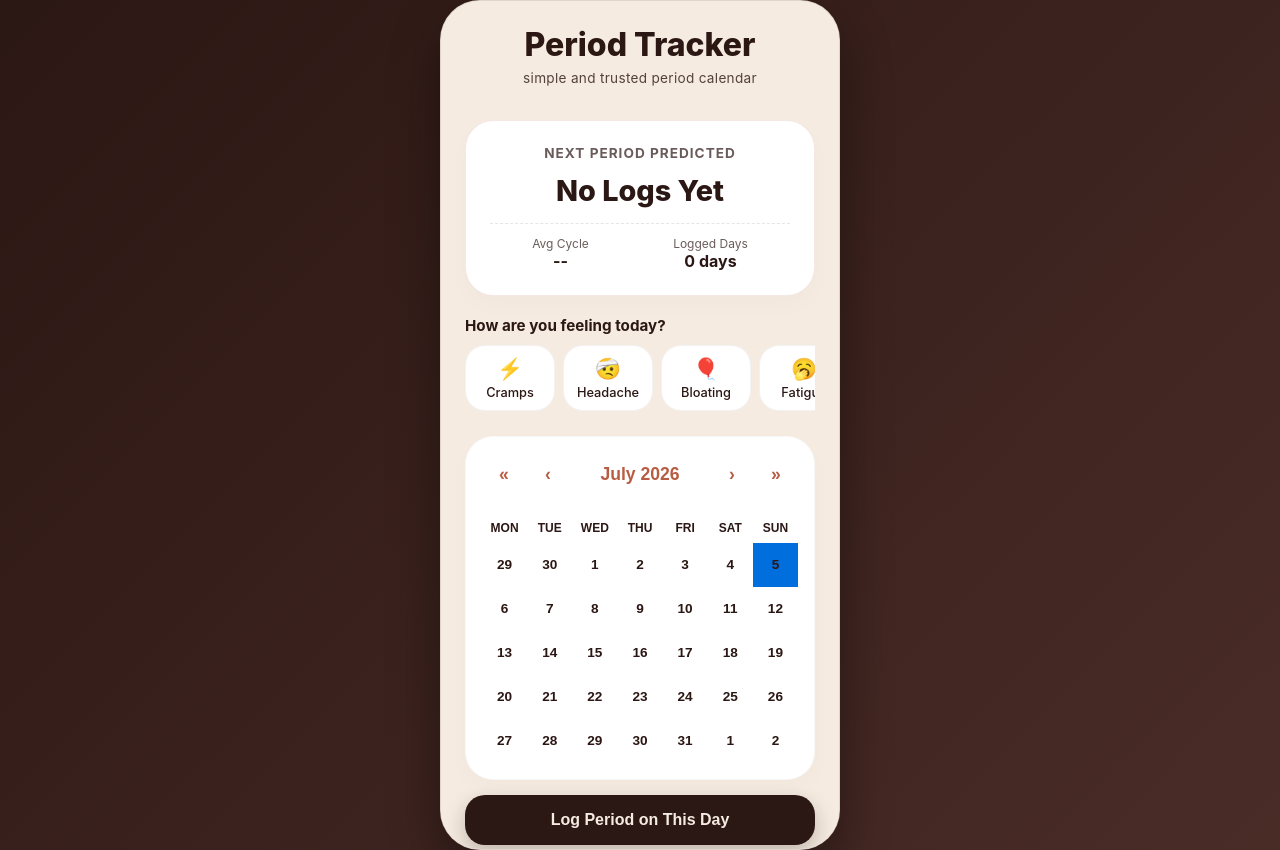
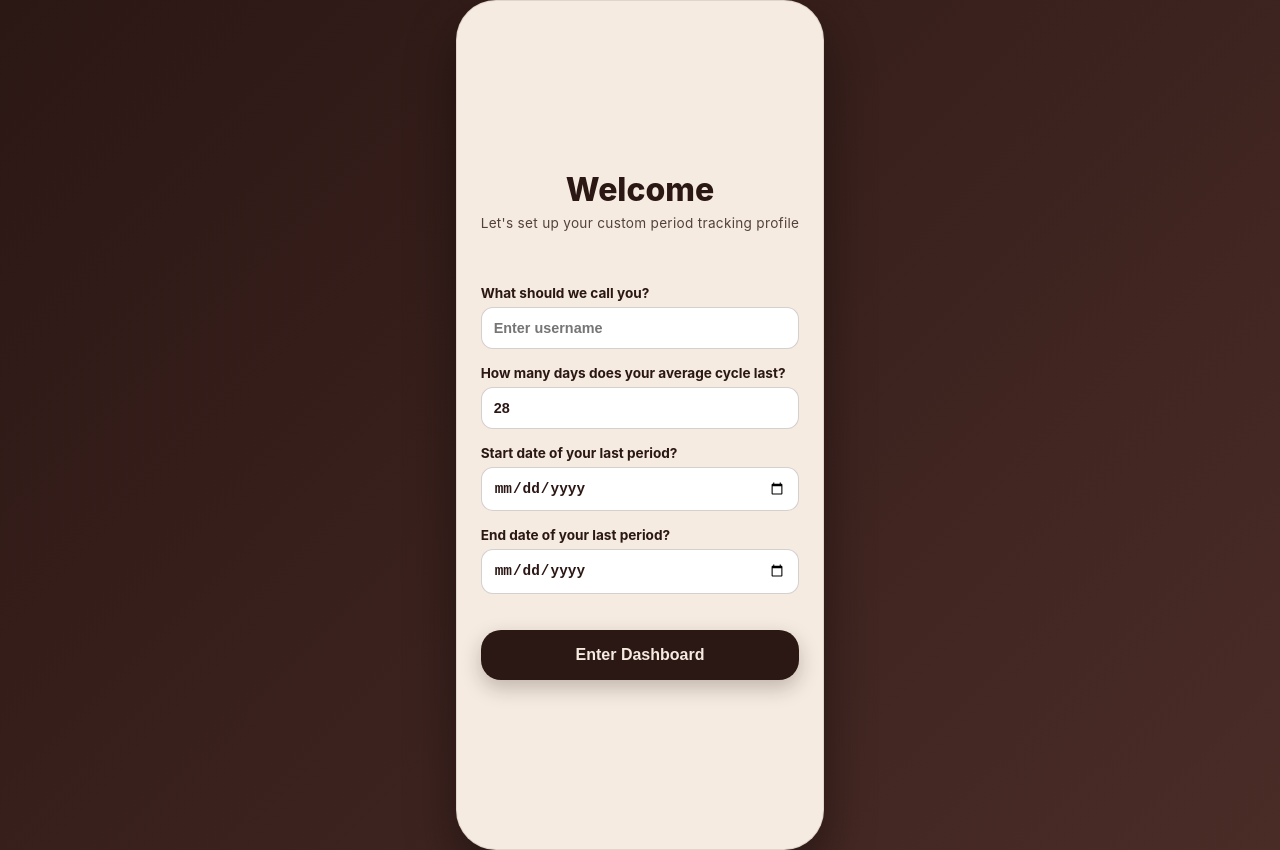
Before and after one commit to palak-7117/period-tracker, a React (Vite) app: page / in a window 1280 px wide. Built offline with nearby package versions, Linux system fonts and the light colour scheme.

Commit message:
Feat: added custom account onboarding configuration profiles

```diff
--- a/src/App.css
+++ b/src/App.css
@@ -1,11 +1,10 @@
 :root {
-  /* Rich Chocolate background & Warm Beige Screen theme variables */
   --bg-gradient: linear-gradient(135deg, #2b1714 0%, #4a2c27 100%);
   --screen-beige: #f5ebe0;
   --text-dark: #2b1714;
   --text-muted: #8d99ae;
   --terracotta: #b85d43;
-  --clay-nude: #edd1c9;
+  --clay-nude: #fbc4b2; /* Reddish soft hue for predicted window */
 }
 
 body {
@@ -35,6 +34,45 @@ body {
 
 .mobile-container::-webkit-scrollbar {
   display: none;
+}
+
+/* Onboarding Input Layout Structures */
+.onboarding-mode {
+  justify-content: center;
+}
+
+.onboarding-form {
+  display: flex;
+  flex-direction: column;
+  gap: 16px;
+  margin-top: 20px;
+}
+
+.form-group {
+  display: flex;
+  flex-direction: column;
+  gap: 6px;
+}
+
+.form-group label {
+  font-size: 0.85rem;
+  font-weight: 700;
+  color: var(--text-dark);
+}
+
+.form-group input {
+  padding: 12px;
+  border-radius: 12px;
+  border: 1px solid rgba(43, 23, 20, 0.2);
+  background: #ffffff;
+  color: var(--text-dark);
+  font-weight: 600;
+  font-size: 0.9rem;
+}
+
+.form-group input:focus {
+  outline: none;
+  border-color: var(--terracotta);
 }
 
 header {
@@ -162,7 +200,7 @@ h1 {
   margin-bottom: auto;
 }
 
-/* Custom Calendar Navigation */
+/* Custom Calendar Controls */
 .react-calendar {
   border: none !important;
   width: 100% !important;
@@ -170,7 +208,7 @@ h1 {
 }
 
 .react-calendar__navigation button {
-  color: var(--terracotta) !important;
+  color: var(--text-dark) !important;
   font-weight: bold !important;
   font-size: 1.1rem !important;
 }
@@ -198,7 +236,20 @@ h1 {
   border-radius: 12px;
 }
 
-/* Calendar Logged and Predicted State Overrides - Theme 2: Terracotta & Clay */
+/* OVERRIDE BLUE ACTIVE BOXES WITH BROWN SELECTION BOX AND BEIGE TEXT */
+.react-calendar__tile--active {
+  background: var(--text-dark) !important;
+  color: var(--screen-beige) !important;
+  border-radius: 12px !important;
+}
+
+.react-calendar__tile--active:enabled:hover,
+.react-calendar__tile--active:enabled:focus {
+  background: var(--text-dark) !important;
+  color: var(--screen-beige) !important;
+}
+
+/* Calendar History Highlights - Terracotta Mud */
 .logged-period-day {
   background: var(--terracotta) !important;
   color: white !important;
@@ -206,10 +257,12 @@ h1 {
   box-shadow: 0 4px 10px rgba(184, 93, 67, 0.3);
 }
 
+/* Future predicted cycle style: Reddish-peach shade tint */
 .predicted-period-day {
   background: var(--clay-nude) !important;
-  color: var(--terracotta) !important;
+  color: #a33115 !important;
   border-radius: 12px !important;
+  font-weight: 800 !important;
 }
 
 .btn-primary {
--- a/src/App.jsx
+++ b/src/App.jsx
@@ -13,22 +13,87 @@ const SYMPTOM_LIST = [
 ];
 
 export default function App() {
+  // Onboarding States
+  const [isOnboarded, setIsOnboarded] = useState(false);
+  const [username, setUsername] = useState('');
+  const [avgCycleDays, setAvgCycleDays] = useState(28);
+  const [lastStart, setLastStart] = useState('');
+  const [lastEnd, setLastEnd] = useState('');
+
+  // Main Dashboard States
   const [history, setHistory] = useState([]);
   const [predictions, setPredictions] = useState(null);
   const [selectedSymptoms, setSelectedSymptoms] = useState([]);
   const [activeDate, setActiveDate] = useState(new Date());
 
+  // Load setup profiles or existing accounts
   useEffect(() => {
-    const savedDates = JSON.parse(localStorage.getItem('periodHistory')) || [];
-    setHistory(savedDates);
+    const savedOnboarding = localStorage.getItem('user_onboarded');
+    const savedName = localStorage.getItem('username');
+    const savedCycle = localStorage.getItem('avg_cycle_length');
+    const savedHistory = JSON.parse(localStorage.getItem('periodHistory')) || [];
+
+    if (savedOnboarding === 'true') {
+      setIsOnboarded(true);
+      setUsername(savedName || 'Friend');
+      if (savedCycle) setAvgCycleDays(parseInt(savedCycle));
+      setHistory(savedHistory);
+    }
   }, []);
 
+  // Update dynamic predictions based on history logs or user fallback
   useEffect(() => {
     if (history.length > 0) {
-      setPredictions(calculateNextCycle(history));
+      const computedPredictions = calculateNextCycle(history);
+      const chosenCycleLength = parseInt(localStorage.getItem('avg_cycle_length') || avgCycleDays);
+
+      // If the engine calculates a realistic cycle length (> 10 days), use it.
+      // Otherwise, fall back to your custom onboarding cycle entry!
+      if (computedPredictions && computedPredictions.averageLength > 10) {
+        setPredictions(computedPredictions);
+      } else {
+        // Fallback calculation using the first day of the last period
+        const nextStart = new Date(history[0]);
+        nextStart.setDate(nextStart.getDate() + chosenCycleLength);
+
+        setPredictions({
+          predictedStart: nextStart.toISOString().split('T')[0],
+          averageLength: chosenCycleLength
+        });
+      }
     }
-    localStorage.setItem('periodHistory', JSON.stringify(history));
-  }, [history]);
+    if (isOnboarded) {
+      localStorage.setItem('periodHistory', JSON.stringify(history));
+    }
+  }, [history, isOnboarded, avgCycleDays]);
+
+  // Handle Form Submission on entry screen
+  const handleOnboardingSubmit = (e) => {
+    e.preventDefault();
+    if (!username || !lastStart || !lastEnd) {
+      alert('Please fill out all onboarding fields to personalize your dashboard.');
+      return;
+    }
+
+    // Generate explicit date sequences from the user's input window
+    const start = new Date(lastStart);
+    const end = new Date(lastEnd);
+    const generatedHistory = [];
+
+    let current = new Date(start);
+    while (current <= end) {
+      generatedHistory.push(current.toISOString().split('T')[0]);
+      current.setDate(current.getDate() + 1);
+    }
+
+    // Save configurations permanently to local state
+    localStorage.setItem('user_onboarded', 'true');
+    localStorage.setItem('username', username);
+    localStorage.setItem('avg_cycle_length', avgCycleDays.toString());
+
+    setHistory(generatedHistory);
+    setIsOnboarded(true);
+  };
 
   const logPeriodDay = () => {
     const offset = activeDate.getTimezoneOffset();
@@ -50,27 +115,98 @@ export default function App() {
     }
   };
 
+  const clearAppStorage = () => {
+    localStorage.clear();
+    setIsOnboarded(false);
+    setHistory([]);
+    setPredictions(null);
+    setUsername('');
+    setAvgCycleDays(28);
+    setLastStart('');
+    setLastEnd('');
+  };
+
   const activeDateString = new Date(activeDate.getTime() - (activeDate.getTimezoneOffset() * 60 * 1000))
     .toISOString()
     .split('T')[0];
 
+  // RENDER INTERACTIVE SETUP FORM IF NEW USER
+  if (!isOnboarded) {
+    return (
+      <div className="mobile-container onboarding-mode">
+        <header>
+          <h1>Welcome</h1>
+          <p className="subtitle">Let's set up your custom period tracking profile</p>
+        </header>
+        <form onSubmit={handleOnboardingSubmit} className="onboarding-form">
+          <div className="form-group">
+            <label>What should we call you?</label>
+            <input
+              type="text"
+              placeholder="Enter username"
+              value={username}
+              onChange={(e) => setUsername(e.target.value)}
+              required
+            />
+          </div>
+
+          <div className="form-group">
+            <label>How many days does your average cycle last?</label>
+            <input
+              type="number"
+              min="20"
+              max="45"
+              value={avgCycleDays}
+              onChange={(e) => setAvgCycleDays(parseInt(e.target.value) || 28)}
+              required
+            />
+          </div>
+
+          <div className="form-group">
+            <label>Start date of your last period?</label>
+            <input
+              type="date"
+              value={lastStart}
+              onChange={(e) => setLastStart(e.target.value)}
+              required
+            />
+          </div>
+
+          <div className="form-group">
+            <label>End date of your last period?</label>
+            <input
+              type="date"
+              value={lastEnd}
+              onChange={(e) => setLastEnd(e.target.value)}
+              required
+            />
+          </div>
+
+          <button type="submit" className="btn-primary" style={{ marginTop: '20px' }}>
+            Enter Dashboard
+          </button>
+        </form>
+      </div>
+    );
+  }
+
+  // RENDER MAIN DASHBOARD ONCE SET UP LOGS MATCH
   return (
     <div className="mobile-container">
       <header>
-        <h1>Period Tracker</h1>
+        <h1>{username}'s Tracker</h1>
         <p className="subtitle">simple and trusted period calendar</p>
       </header>
 
       <main style={{ display: 'flex', flexDirection: 'column', flex: 1 }}>
-        {/* Metric Status Header Card */}
         <div className="cycle-status-display">
           <h3>Next Period Predicted</h3>
-          <h2 className="prediction-date">{predictions ? predictions.predictedStart : "No Logs Yet"}</h2>
+          <h2 className="prediction-date">{predictions ? predictions.predictedStart : "Calculating..."}</h2>
 
           <div className="stats-row">
             <div className="stat-item">
               <span>Avg Cycle</span>
-              <strong>{predictions ? `${predictions.averageLength} days` : '--'}</strong>
+              <strong>{predictions ? `${predictions.averageLength} days` : `${avgCycleDays} days`}</strong>
             </div>
             <div className="stat-item">
               <span>Logged Days</span>
@@ -79,7 +215,6 @@ export default function App() {
           </div>
         </div>
 
-        {/* Dynamic Symptom Horizontal Scroll Bar */}
         <div className="symptoms-section">
           <h4>How are you feeling today?</h4>
           <div className="symptoms-grid">
@@ -96,7 +231,6 @@ export default function App() {
           </div>
         </div>
 
-        {/* Premium Clean Calendar Grid */}
         <div className="calendar-card">
           <Calendar
             onChange={setActiveDate}
@@ -113,18 +247,15 @@ export default function App() {
           />
         </div>
 
-        {/* Bottom Action Button */}
         <button className="btn-primary" onClick={logPeriodDay}>
           {history.includes(activeDateString)
             ? "Remove Period Log for This Day"
             : `Log Period on This Day`}
         </button>
 
-        {history.length > 0 && (
-          <button className="btn-clear" onClick={() => { setHistory([]); setPredictions(null); }}>
-            Clear Analytics Storage
-          </button>
-        )}
+        <button className="btn-clear" onClick={clearAppStorage}>
+          Reset Profile Account
+        </button>
       </main>
     </div>
   );
```
